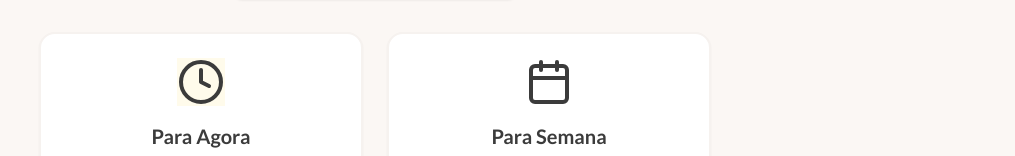
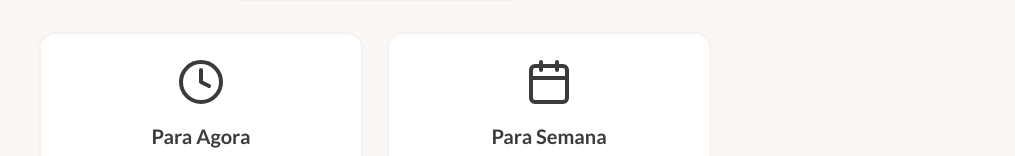
Before and after one commit to joaovitormarcili0/simples-cardapio-semanal, a React (Vite) app: page / in a window 1280 px wide. Shown: the part 258-414 px from the top of the page, without its empty margins (265-1280 px from the left). Built offline with nearby package versions, Linux system fonts and the light colour scheme.

Commit message:
Visual edit in Lovable
Edited UI in Lovable

```diff
--- a/src/components/ModeSelector.tsx
+++ b/src/components/ModeSelector.tsx
@@ -9,7 +9,7 @@ const ModeSelector = ({
 }: ModeSelectorProps) => {
   return <div className="grid grid-cols-1 md:grid-cols-2 gap-6 w-full max-w-2xl">
       <button onClick={() => onModeSelect('now')} className={`btn-mode ${selectedMode === 'now' ? 'selected' : ''} flex flex-col items-center gap-4`}>
-        <Clock className="h-12 w-12 bg-amber-50" />
+        <Clock className="h-12 w-12 bg-transparent" />
         <div className="text-center">
           <h3 className="text-xl font-bold font-lato mb-2">Para Agora</h3>
           <p className="text-sm opacity-80">
```
